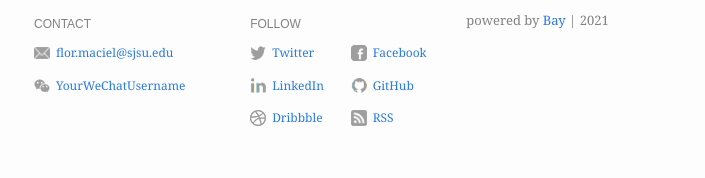
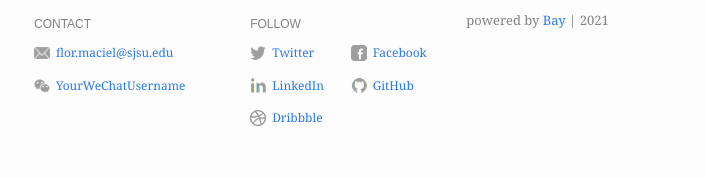
Before and after one commit to florvanessamaciel/florvmaciel.github.io, a Jekyll site: the page built from index.md, in a window 1280 px wide. Shown: the part 1184-1362 px from the top of the page, without its empty margins (286-991 px from the left). Built offline with Jekyll 4.4.1, drawn with Linux system fonts in a browser that asks for light colours.

Commit message:
Update _config.yml

```diff
--- a/_config.yml
+++ b/_config.yml
@@ -5,7 +5,7 @@
 description: >- # this means to ignore newlines until "baseurl:"
   Bay is a minimal Jekyll Theme.
 baseurl: "/bay" # the subpath of the site
-url: "https://eliottvincent.github.io" # the base hostname & protocol for the site
+url: "https://florvanessamaciel.github.io/" # the base hostname & protocol for the site
 og_image: /assets/img/profile-pic.jpg
 google_analytics: "UA-121636368-3"
 
@@ -37,8 +37,8 @@
       link: http://github.com/YourGitHubUsername
     - name: Dribbble
       link: https://dribbble.com/YourDribbbleUsername
-    - name: RSS
-      link: /feed.xml
+#   - name: RSS
+#     link: /feed.xml
 
 # Build settings
 markdown: kramdown
```
